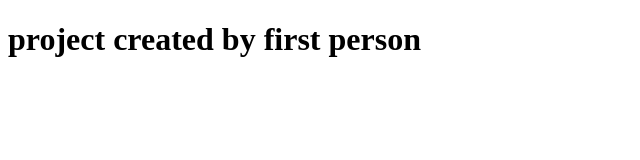
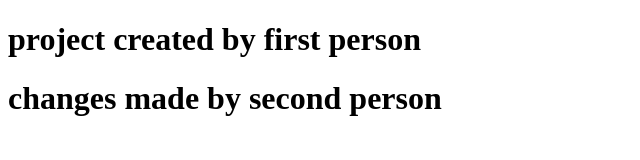
Before and after one commit to Tobi-18/collab, a plain HTML site: page project.html in a window 1280 px wide. Shown: the whole page, without its empty margins (0-640 px from the left). Drawn offline with Linux system fonts and the light colour scheme.

Commit message:
second person changed

```diff
--- a/project.html
+++ b/project.html
@@ -7,5 +7,6 @@
 </head>
 <body>
     <h1> project created by first person</h1>
+    <h1> changes made by second person</h1>
 </body>
 </html>
```
